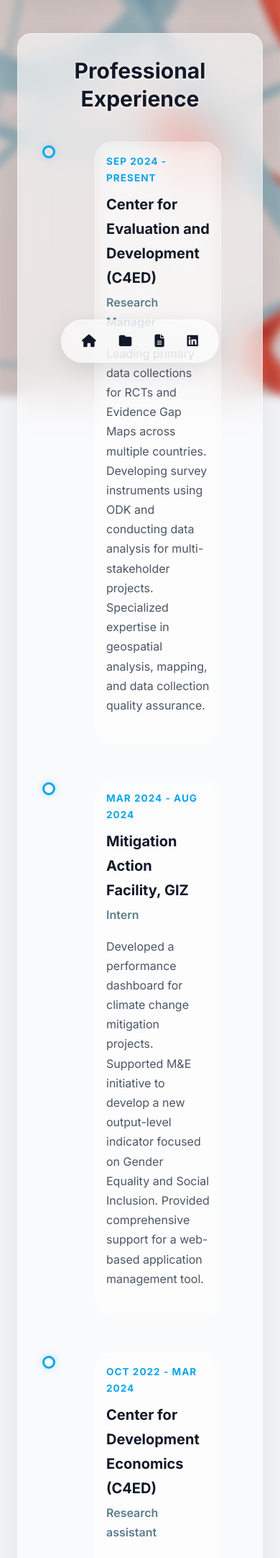
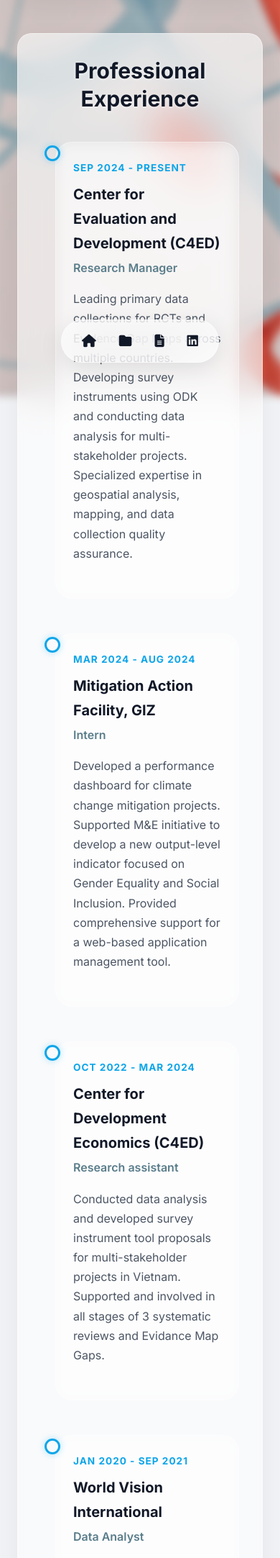
Before and after one commit to ankhaa0813/ankhbayar, a Jekyll site: the page built from cv.md, in a window 390 px wide. Shown: the part 372-2537 px from the top of the page at 72% size. Built offline with Jekyll 4.4.1, drawn with Linux system fonts in a browser that asks for light colours.

Commit message:
Update styles for mobile timeline layout

```diff
--- a/assets/css/style.scss
+++ b/assets/css/style.scss
@@ -682,29 +682,41 @@ body {
     color: var(--accent-green-alt);
 }
 @media (max-width: 768px) {
-    /* 1. Reduce the overall container padding to give more room */
-    .cv-container {
-        padding-left: 8px;
-        padding-right: 8px;
+    .timeline-card {
+        border-radius: 1rem;
+        padding: 1rem;
     }
 
-    /* 2. Move the vertical timeline line closer to the edge */
+    /* The Vertical Line */
     .timeline::before {
-        left: 10px !important;
+        content: '';
+        position: absolute;
+        left: 10px;
+        top: 0;
+        bottom: 0;
+        width: 2px;
+        background: linear-gradient(to bottom, var(--accent-blue), var(--accent-pink));
+        opacity: 0.3;
     }
 
-    /* 3. Move the blue circle to the left */
-    .timeline-item::before {
-        left: 2px !important; // Shifts the blue point left
-        width: 12px;         // Slightly smaller for mobile
-        height: 12px;
+    .timeline-item {
+        position: relative;
+        padding-left: 20px;
+        margin-bottom: 3rem;
     }
 
-    /* 4. Expand the text card to use the saved space */
+    /* The "Pixel" Dot */
+    .timeline-item::before {
+        left: 5px;
+
+    }
+
     .timeline-card {
-        margin-left: 15px !important; // Reduces the "empty" space on the left
-        padding: 15px !important;     // Reduces inner card padding
-        width: calc(100% - 40px);     // Forces it to take up more width
+        background: rgba(255, 255, 255, 0.03);
+        border-radius: 1.5rem;
+        padding: 1.5rem;
+        border: 1px solid var(--border-glass);
+        transition: all 0.3s ease;
     }
 }
 // ============================================
```
